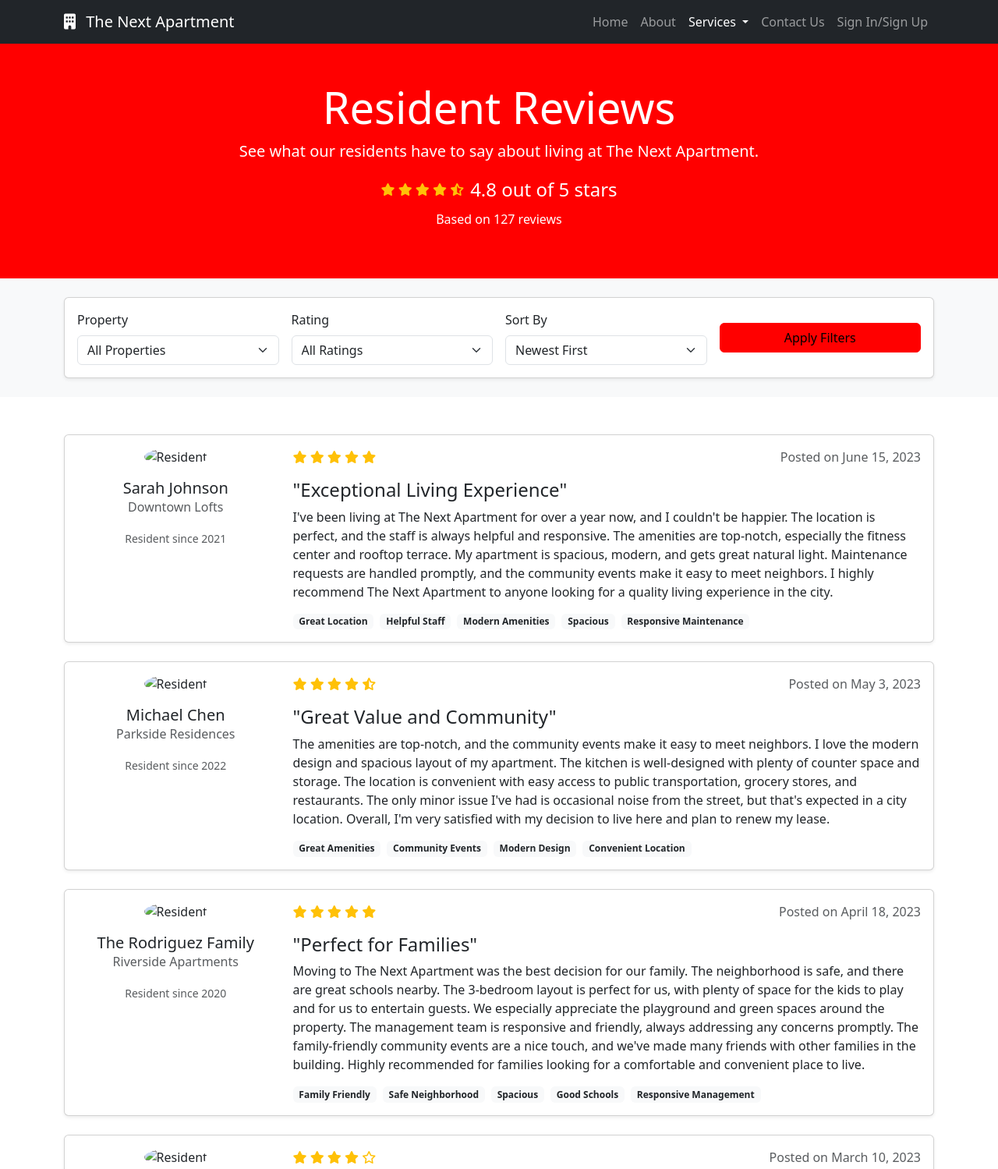
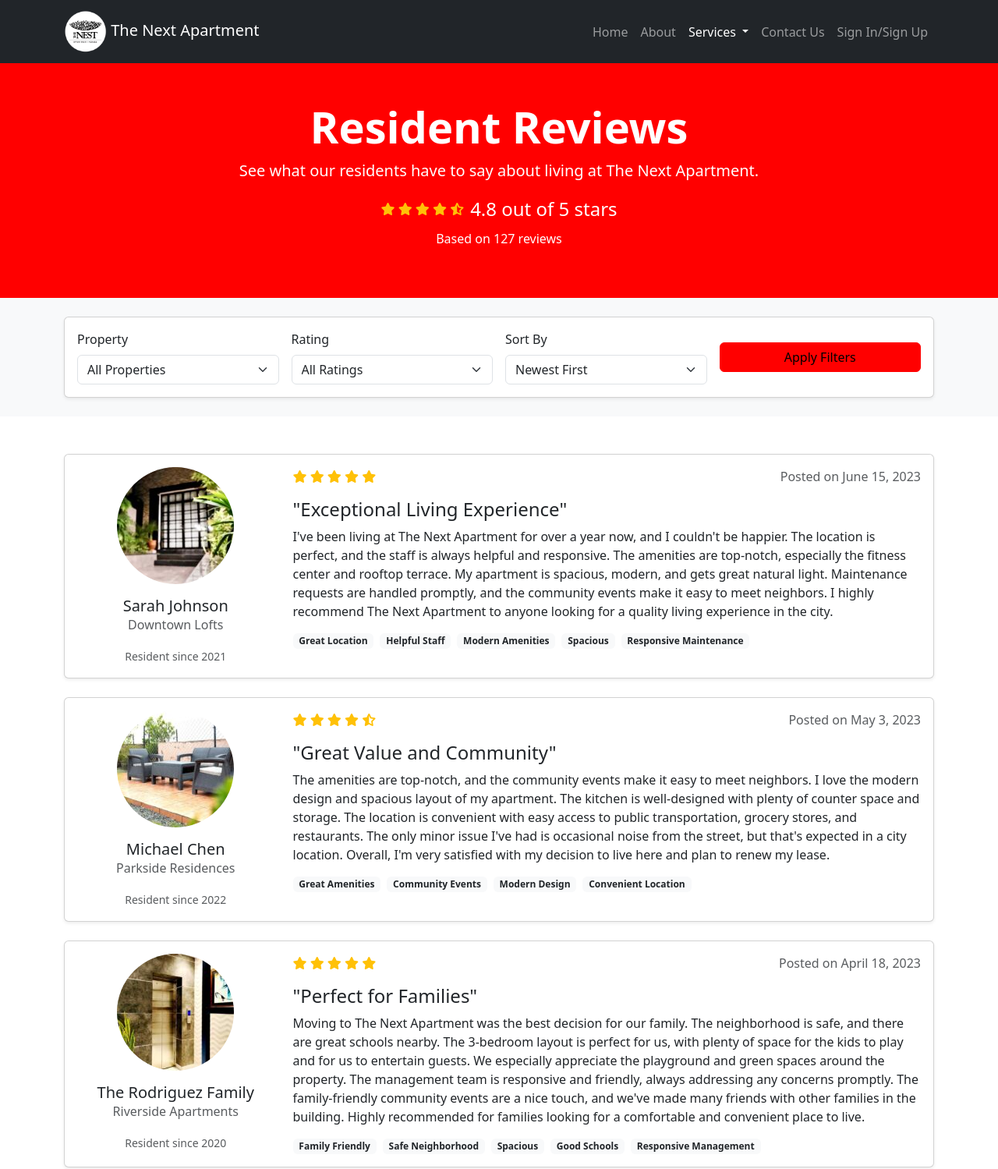
Before and after one commit to UmerFarooqJillani/Bootstrap-5-Tutorial, a plain HTML site: page Project-(The Nest Apartment)/reviews.html in a window 1280 px wide. Shown: the top 1499 px of the page at 78% size. Drawn offline with nearby package versions, Linux system fonts and the light colour scheme; files that its build step writes are made by us from their sources.

Commit message:
Completed Customization of Reviews page

```diff
--- a/Project-(The Nest Apartment)/reviews.html
+++ b/Project-(The Nest Apartment)/reviews.html
@@ -4,6 +4,7 @@
     <meta charset="UTF-8">
     <meta name="viewport" content="width=device-width, initial-scale=1.0">
     <title>Reviews - The Next Apartment</title>
+    <link rel="shortcut icon" href="/Project-(The Nest Apartment)/src/Favicon.ico" type="image/x-icon">
     <link href="https://cdn.jsdelivr.net/npm/bootstrap@5.3.0/dist/css/bootstrap.min.css" rel="stylesheet">
     <link rel="stylesheet" href="https://cdnjs.cloudflare.com/ajax/libs/font-awesome/6.0.0/css/all.min.css">
     <link rel="stylesheet" href="styles.css">
@@ -13,7 +14,8 @@
     <nav class="navbar navbar-expand-lg navbar-dark bg-dark sticky-top">
         <div class="container">
             <a class="navbar-brand" href="index.html">
-                <i class="fas fa-building me-2"></i>
+                <!-- <i class="fas fa-building me-2"></i> -->
+                <img src="src/images/nestapt.spng_.png" alt="" width="55" height="55">
                 The Next Apartment
             </a>
             <button class="navbar-toggler" type="button" data-bs-toggle="collapse" data-bs-target="#navbarNav">
@@ -50,7 +52,7 @@
     <!-- Page Header -->
     <header class="bg-primary text-white text-center py-5">
         <div class="container">
-            <h1 class="display-4">Resident Reviews</h1>
+            <h1 class="display-4 fw-bold">Resident Reviews</h1>
             <p class="lead">See what our residents have to say about living at The Next Apartment.</p>
             <div class="d-flex justify-content-center align-items-center mt-3">
                 <div class="text-warning me-2">
@@ -119,7 +121,7 @@
                     <div class="row">
                         <div class="col-md-3 mb-3 mb-md-0">
                             <div class="d-flex flex-column align-items-center text-center">
-                                <img src="/placeholder.svg?height=100&width=100" class="rounded-circle mb-3" alt="Resident">
+                                <img src="/Project-(The Nest Apartment)/src/images/Gallery-Landscape-18-150x150.jpg" class="rounded-circle mb-3" alt="Resident">
                                 <h5 class="mb-0">Sarah Johnson</h5>
                                 <p class="text-muted">Downtown Lofts</p>
                                 <p class="mb-0"><small class="text-muted">Resident since 2021</small></p>
@@ -156,7 +158,7 @@
                     <div class="row">
                         <div class="col-md-3 mb-3 mb-md-0">
                             <div class="d-flex flex-column align-items-center text-center">
-                                <img src="/placeholder.svg?height=100&width=100" class="rounded-circle mb-3" alt="Resident">
+                                <img src="/Project-(The Nest Apartment)/src/images/Gallery-Landscape-14-150x150.jpg" class="rounded-circle mb-3" alt="Resident">
                                 <h5 class="mb-0">Michael Chen</h5>
                                 <p class="text-muted">Parkside Residences</p>
                                 <p class="mb-0"><small class="text-muted">Resident since 2022</small></p>
@@ -192,7 +194,7 @@
                     <div class="row">
                         <div class="col-md-3 mb-3 mb-md-0">
                             <div class="d-flex flex-column align-items-center text-center">
-                                <img src="/placeholder.svg?height=100&width=100" class="rounded-circle mb-3" alt="Resident">
+                                <img src="/Project-(The Nest Apartment)/src/images/Gallery-Portrait-2-150x150.jpg" class="rounded-circle mb-3" alt="Resident">
                                 <h5 class="mb-0">The Rodriguez Family</h5>
                                 <p class="text-muted">Riverside Apartments</p>
                                 <p class="mb-0"><small class="text-muted">Resident since 2020</small></p>
@@ -229,7 +231,7 @@
                     <div class="row">
                         <div class="col-md-3 mb-3 mb-md-0">
                             <div class="d-flex flex-column align-items-center text-center">
-                                <img src="/placeholder.svg?height=100&width=100" class="rounded-circle mb-3" alt="Resident">
+                                <img src="/Project-(The Nest Apartment)/src/images/Gallery-Portrait-3-150x150.jpg" class="rounded-circle mb-3" alt="Resident">
                                 <h5 class="mb-0">Emily Watson</h5>
                                 <p class="text-muted">Downtown Lofts</p>
                                 <p class="mb-0"><small class="text-muted">Resident since 2022</small></p>
@@ -265,7 +267,7 @@
                     <div class="row">
                         <div class="col-md-3 mb-3 mb-md-0">
                             <div class="d-flex flex-column align-items-center text-center">
-                                <img src="/placeholder.svg?height=100&width=100" class="rounded-circle mb-3" alt="Resident">
+                                <img src="/Project-(The Nest Apartment)/src/images/Gallery-Portrait-5-150x150.jpg" class="rounded-circle mb-3" alt="Resident">
                                 <h5 class="mb-0">James Wilson</h5>
                                 <p class="text-muted">Parkside Residences</p>
                                 <p class="mb-0"><small class="text-muted">Resident since 2021</small></p>
@@ -459,7 +461,7 @@
                 <div class="col-md-4">
                     <h5>Contact Information</h5>
                     <ul class="list-unstyled">
-                        <li><i class="fas fa-map-marker-alt me-2"></i> 123 Apartment Ave, City, State 12345</li>
+                        <li><i class="fas fa-map-marker-alt me-2"></i> 123 Apartment Ave, Lahore, Pakistan</li>
                         <li><i class="fas fa-phone me-2"></i> (123) 456-7890</li>
                         <li><i class="fas fa-envelope me-2"></i> info@thenextapartment.com</li>
                         <li><i class="fas fa-clock me-2"></i> Mon-Fri: 9AM-6PM, Sat: 10AM-4PM</li>
@@ -474,7 +476,9 @@
     </footer>
 
     <script src="https://cdn.jsdelivr.net/npm/bootstrap@5.3.0/dist/js/bootstrap.bundle.min.js"></script>
-    <script>
+</body>
+</html>
+    <!-- <script>
         // Simple form validation and submission
         document.getElementById('reviewFilterForm').addEventListener('submit', function(e) {
             e.preventDefault();
@@ -523,6 +527,4 @@
             });
             ratingInput.value = '0';
         });
-    </script>
-</body>
-</html>
+    </script> -->
```
Also changed, not shown: Project-(The Nest Apartment)/src/images/Gallery-Landscape-14-150x150.jpg (added), Project-(The Nest Apartment)/src/images/Gallery-Landscape-18-150x150.jpg (added), Project-(The Nest Apartment)/src/images/Gallery-Portrait-2-150x150.jpg (added), Project-(The Nest Apartment)/src/images/Gallery-Portrait-3-150x150.jpg (added), Project-(The Nest Apartment)/src/images/Gallery-Portrait-5-150x150.jpg (added).
